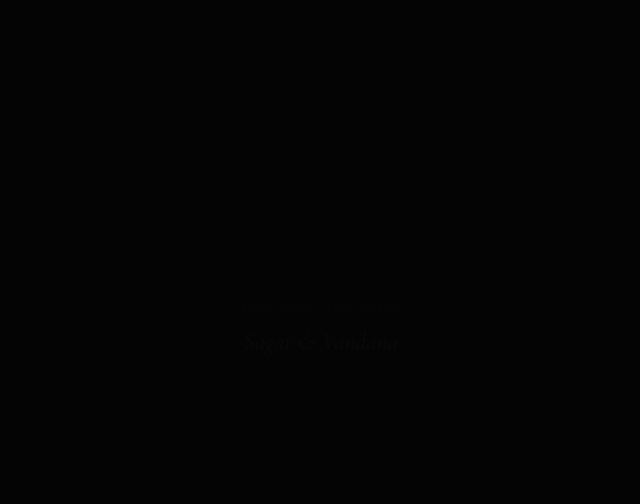
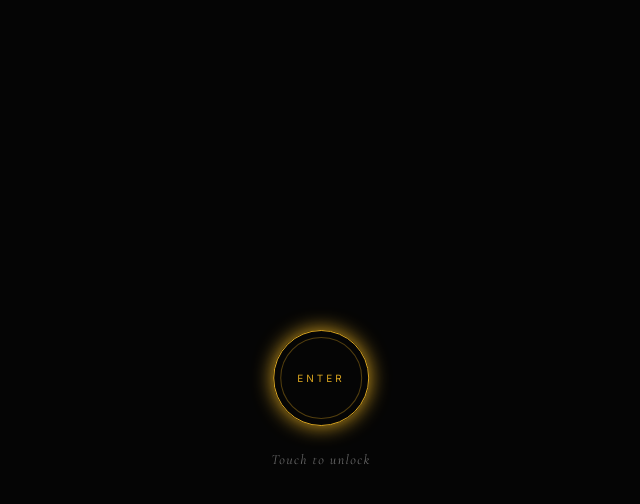
Before and after one commit to anurag07le-create/pvtanurag, a Next.js app: page /cinematic in a window 1280 px wide. Shown: the top 504 px of the page, without its empty margins (319-959 px from the left). Built offline with nearby package versions, Linux system fonts and the light colour scheme.

Commit message:
feat: implement cinematic gatekeeper entry sequence and sync audio auto-play

```diff
--- a/src/components/cinematic/AudioPlayer.tsx
+++ b/src/components/cinematic/AudioPlayer.tsx
@@ -2,7 +2,7 @@
 import React, { useState, useRef, useEffect } from 'react'
 import { motion } from 'framer-motion'
 
-export default function AudioPlayer() {
+export default function AudioPlayer({ autoStart = false }: { autoStart?: boolean }) {
   const [isPlaying, setIsPlaying] = useState(false)
   const audioRef = useRef<HTMLAudioElement>(null)
 
@@ -11,6 +11,17 @@
       audioRef.current.volume = 0.3
     }
   }, [])
+
+  // Auto-play when autoStart turns true (triggered by Gatekeeper unlock)
+  useEffect(() => {
+    if (autoStart && audioRef.current && !isPlaying) {
+      audioRef.current.play().then(() => {
+        setIsPlaying(true)
+      }).catch((e) => {
+        console.warn("Auto-play blocked by browser:", e)
+      })
+    }
+  }, [autoStart])
 
   const togglePlay = () => {
     if (audioRef.current) {
--- a/src/components/cinematic/CinematicExperience.tsx
+++ b/src/components/cinematic/CinematicExperience.tsx
@@ -62,7 +62,7 @@
         >
           <GoldenThread />
           <Cursor />
-          <AudioPlayer />
+          <AudioPlayer autoStart={isLoaded} />
           <Hero />
           <InvitationMessage />
           <KineticTypography />
--- a/src/components/cinematic/Loader.tsx
+++ b/src/components/cinematic/Loader.tsx
@@ -1,149 +1,107 @@
 "use client"
-import React, { useState, useRef, useEffect } from 'react'
-import { motion, AnimatePresence, useMotionValue, useTransform, useSpring } from 'framer-motion'
+import React, { useState } from 'react'
+import { motion, AnimatePresence } from 'framer-motion'
 
 export default function Loader({ onComplete }: { onComplete: () => void }) {
-  const [phase, setPhase] = useState<'sealed' | 'opening' | 'done'>('sealed')
-  const dragY = useMotionValue(0)
-  const dragYSpring = useSpring(dragY, { stiffness: 400, damping: 40 })
+  const [phase, setPhase] = useState<'sealed' | 'cracking' | 'opening' | 'done'>('sealed')
 
-  // Envelope flap rotation driven by drag
-  const flapRotate = useTransform(dragYSpring, [0, -120], [0, -180])
-  const flapOpacity = useTransform(dragYSpring, [0, -80], [1, 0])
-  const contentOpacity = useTransform(dragYSpring, [-60, -120], [0, 1])
-  const contentY = useTransform(dragYSpring, [-60, -120], [30, 0])
+  const handleEnter = () => {
+    if (phase !== 'sealed') return
 
-  const containerRef = useRef<HTMLDivElement>(null)
-  const startY = useRef(0)
-  const hasFired = useRef(false)
+    // Step 1: Crack the door and shine the light
+    setPhase('cracking')
 
-  // Tap fallback for users who don't swipe
-  const handleTap = () => {
-    if (phase !== 'sealed') return
-    setPhase('opening')
-    dragY.set(-150)
-    setTimeout(() => setPhase('done'), 1200)
-    setTimeout(() => onComplete(), 2200)
+    // Tell the parent to start loading the content behind the door so it's ready
+    onComplete()
+
+    // Step 2: Aggressively slide the doors open after a tiny delay
+    setTimeout(() => {
+      setPhase('opening')
+    }, 600)
+
+    // Step 3: Unmount everything
+    setTimeout(() => {
+      setPhase('done')
+    }, 2000) // Give it enough time to finish animating out
   }
-
-  // Touch swipe logic
-  const handleTouchStart = (e: React.TouchEvent) => {
-    startY.current = e.touches[0].clientY
-  }
-
-  const handleTouchMove = (e: React.TouchEvent) => {
-    if (phase !== 'sealed' || hasFired.current) return
-    const delta = e.touches[0].clientY - startY.current
-    if (delta < 0) {
-      dragY.set(delta)
-      if (delta < -100) {
-        hasFired.current = true
-        setPhase('opening')
-        dragY.set(-150)
-        // Haptic feedback
-        if (navigator.vibrate) navigator.vibrate(30)
-        setTimeout(() => setPhase('done'), 1200)
-        setTimeout(() => onComplete(), 2200)
-      }
-    }
-  }
-
-  const handleTouchEnd = () => {
-    if (phase === 'sealed' && !hasFired.current) {
-      dragY.set(0)
-    }
-  }
-
-  // Auto-open after 5 seconds if user doesn't interact
-  useEffect(() => {
-    const timer = setTimeout(() => {
-      if (phase === 'sealed') handleTap()
-    }, 5000)
-    return () => clearTimeout(timer)
-    // eslint-disable-next-line react-hooks/exhaustive-deps
-  }, [phase])
 
   return (
     <AnimatePresence>
       {phase !== 'done' && (
         <motion.div
-          ref={containerRef}
-          className="fixed inset-0 z-[200] bg-[#050505] flex flex-col items-center justify-center"
-          exit={{ opacity: 0, transition: { duration: 0.8, ease: "easeInOut" } }}
-          onTouchStart={handleTouchStart}
-          onTouchMove={handleTouchMove}
-          onTouchEnd={handleTouchEnd}
-          onClick={handleTap}
+          className="fixed inset-0 z-[200] flex"
+          exit={{ opacity: 0 }}
+          transition={{ duration: 0.5 }}
         >
-          {/* Subtle grid background */}
-          <div className="absolute inset-0 opacity-[0.04]"
-            style={{
-              backgroundImage: `linear-gradient(rgba(255,255,255,0.15) 1px, transparent 1px), linear-gradient(90deg, rgba(255,255,255,0.15) 1px, transparent 1px)`,
-              backgroundSize: '30px 30px'
+          {/* Left Door */}
+          <motion.div
+            className="w-1/2 h-full bg-[#050505] relative border-r border-transparent z-10"
+            initial={{ x: "0%" }}
+            animate={{
+              x: phase === 'cracking' ? "-2px" : phase === 'opening' ? "-100%" : "0%",
+              borderColor: phase === 'cracking' ? "rgba(255, 215, 0, 0.8)" : "transparent",
+              boxShadow: phase === 'cracking' ? "5px 0 20px rgba(255, 215, 0, 0.4)" : "none"
+            }}
+            transition={{
+              x: phase === 'opening' ? { duration: 1.2, ease: [0.16, 1, 0.3, 1] } : { duration: 0.1 }
             }}
           />
 
-          {/* Envelope Container */}
-          <div className="relative w-[280px] h-[200px] md:w-[360px] md:h-[240px]">
+          {/* Right Door */}
+          <motion.div
+            className="w-1/2 h-full bg-[#050505] relative border-l border-transparent z-10"
+            initial={{ x: "0%" }}
+            animate={{
+              x: phase === 'cracking' ? "2px" : phase === 'opening' ? "100%" : "0%",
+              borderColor: phase === 'cracking' ? "rgba(255, 215, 0, 0.8)" : "transparent",
+              boxShadow: phase === 'cracking' ? "-5px 0 20px rgba(255, 215, 0, 0.4)" : "none"
+            }}
+            transition={{
+              x: phase === 'opening' ? { duration: 1.2, ease: [0.16, 1, 0.3, 1] } : { duration: 0.1 }
+            }}
+          />
 
-            {/* Envelope Body */}
-            <div className="absolute inset-0 bg-[#1a1a1a] border border-white/15 rounded-sm shadow-[0_20px_60px_rgba(0,0,0,0.8)]">
+          {/* Blinding Light Behind the Crack */}
+          <AnimatePresence>
+            {phase === 'cracking' && (
+              <motion.div
+                className="absolute inset-0 z-0 flex justify-center"
+                initial={{ opacity: 0 }}
+                animate={{ opacity: 1 }}
+                exit={{ opacity: 0 }}
+              >
+                <div className="w-[10px] h-full bg-white blur-[10px] shadow-[0_0_50px_rgba(255,255,255,1)]" />
+              </motion.div>
+            )}
+          </AnimatePresence>
 
-              {/* Inner letter peek (visible when flap opens) */}
+          {/* The Golden Touch Ring */}
+          <AnimatePresence>
+            {phase === 'sealed' && (
               <motion.div
-                className="absolute inset-x-4 top-4 bottom-4 bg-[#0d0d0d] border border-white/10 rounded-sm flex flex-col items-center justify-center px-6"
-                style={{ opacity: contentOpacity, y: contentY }}
+                className="absolute top-1/2 left-1/2 -translate-x-1/2 -translate-y-1/2 flex flex-col items-center justify-center cursor-pointer z-20"
+                onClick={handleEnter}
+                exit={{ opacity: 0, scale: 2, filter: "blur(10px)" }}
+                transition={{ duration: 0.4 }}
               >
-                <span className="font-sans text-[9px] md:text-[10px] text-white/40 tracking-[0.5em] uppercase mb-3">
-                  You are invited
-                </span>
-                <h3 className="font-serif text-xl md:text-2xl text-white font-light italic text-center leading-tight">
-                  Sagar & Vandana
-                </h3>
-                <div className="w-8 h-[1px] bg-white/20 mt-3 mb-2" />
-                <span className="font-mono text-[8px] text-white/30 tracking-widest">
-                  06 | 12 | 2026
-                </span>
+                <motion.div
+                  className="w-24 h-24 rounded-full border border-[#DAA520] flex items-center justify-center relative"
+                  animate={{ boxShadow: ["0 0 0px #DAA520", "0 0 20px #DAA520", "0 0 0px #DAA520"] }}
+                  transition={{ duration: 2, repeat: Infinity, ease: "easeInOut" }}
+                >
+                  {/* Inner pulsing ring */}
+                  <motion.div
+                    className="absolute inset-2 border border-[#DAA520]/50 rounded-full"
+                    animate={{ scale: [0.8, 1.1, 0.8], opacity: [0.3, 0.8, 0.3] }}
+                    transition={{ duration: 2, repeat: Infinity, ease: "easeInOut", delay: 0.2 }}
+                  />
+                  {/* Fingerprint / Text */}
+                  <span className="font-sans text-[10px] text-[#DAA520] tracking-[0.3em] uppercase">Enter</span>
+                </motion.div>
+                <span className="font-serif text-white/40 italic mt-6 tracking-widest text-sm">Touch to unlock</span>
               </motion.div>
-            </div>
-
-            {/* Envelope Flap (Triangle) */}
-            <motion.div
-              className="absolute -top-[1px] left-0 right-0 h-[100px] md:h-[120px] origin-top"
-              style={{ rotateX: flapRotate, perspective: 800 }}
-            >
-              <svg viewBox="0 0 360 120" className="w-full h-full" preserveAspectRatio="none">
-                <path
-                  d="M0,0 L360,0 L360,0 L180,120 L0,0 Z"
-                  fill="#1a1a1a"
-                  stroke="rgba(255,255,255,0.15)"
-                  strokeWidth="1"
-                />
-              </svg>
-
-              {/* Wax Seal */}
-              <motion.div
-                className="absolute left-1/2 -translate-x-1/2 bottom-2 w-10 h-10 md:w-12 md:h-12 rounded-full bg-gradient-to-br from-red-800 to-red-950 border-2 border-red-700/50 flex items-center justify-center shadow-[0_4px_15px_rgba(150,0,0,0.4)]"
-                style={{ opacity: flapOpacity }}
-              >
-                <span className="font-serif text-white text-xs md:text-sm font-bold italic">V&S</span>
-              </motion.div>
-            </motion.div>
-          </div>
-
-          {/* Swipe instruction */}
-          <motion.div
-            className="mt-16 flex flex-col items-center"
-            animate={{ opacity: [0.3, 0.8, 0.3] }}
-            transition={{ duration: 2, repeat: Infinity }}
-          >
-            <svg width="20" height="20" viewBox="0 0 24 24" fill="none" stroke="rgba(255,255,255,0.5)" strokeWidth="1.5" strokeLinecap="round">
-              <path d="M12 19V5M5 12l7-7 7 7" />
-            </svg>
-            <span className="font-sans text-[10px] text-white/30 tracking-[0.3em] uppercase mt-3">
-              Swipe up to open
-            </span>
-          </motion.div>
+            )}
+          </AnimatePresence>
 
         </motion.div>
       )}
```
